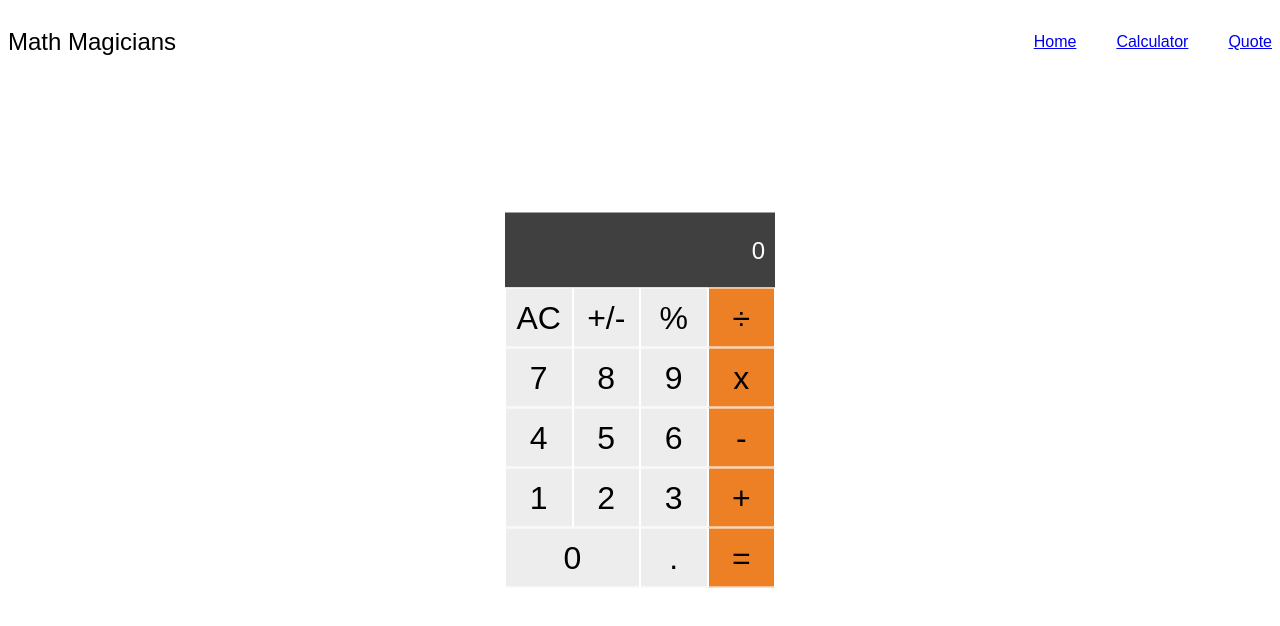
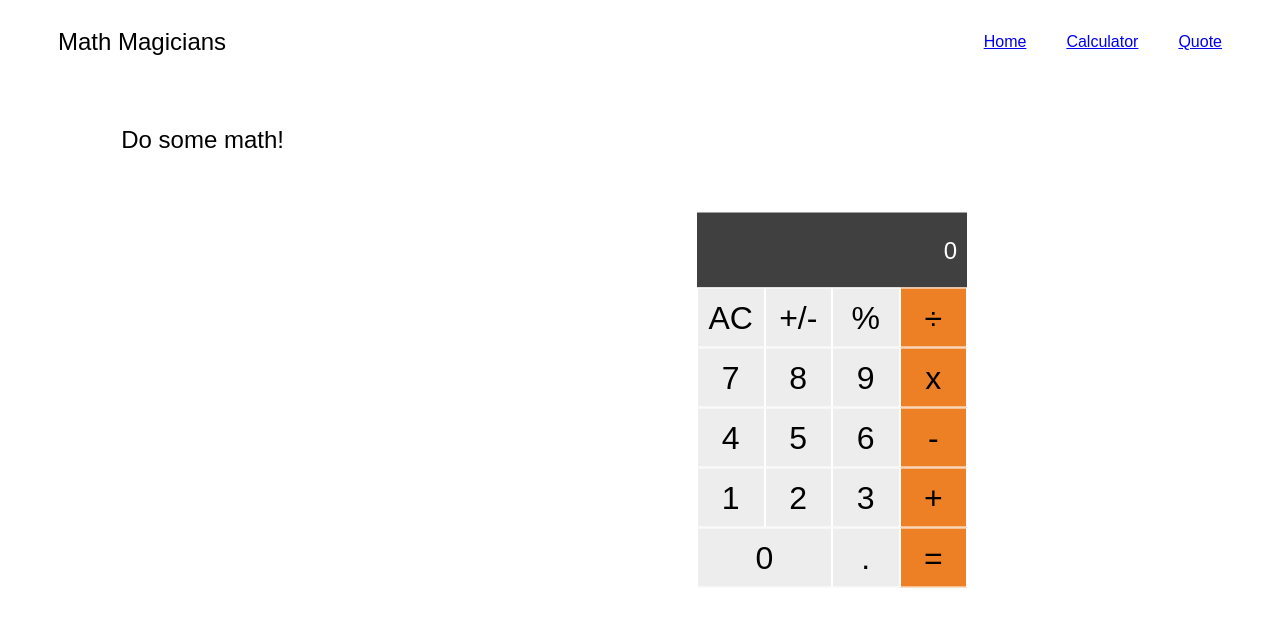
Before and after one commit to ridwanediallo/Math-magicians, a React (Create React App) app: page /calculator in a window 1280 px wide. Shown: the top 626 px of the page. Built offline with nearby package versions, Linux system fonts and the light colour scheme.

Commit message:
Add some style on navbar and calculculator component

```diff
--- a/src/components/Calculator.js
+++ b/src/components/Calculator.js
@@ -17,6 +17,8 @@ const Calculator = () => {
   const { total, next, operation } = calculator;
   return (
     <div className="container">
+      <h2>Do some math!</h2>
+      <div className="calculator">
         <div className="output">
           <div>{` ${total || ''} ${operation || ''} ${next || ''}`}</div>
         </div>
@@ -84,6 +86,7 @@ const Calculator = () => {
           </button>
         </div>
       </div>
+    </div>
   );
 };
 
--- a/src/components/Navbar.css
+++ b/src/components/Navbar.css
@@ -1,11 +1,19 @@
+.container {
+  display: flex;
+  max-width: 90%;
+  margin: 0 auto;
+}
+
 .nav {
   display: flex;
   justify-content: space-between;
   align-items: center;
+  margin-left: 50px;
 }
 
 .nav-links {
   list-style: none;
   display: flex;
   gap: 40px;
+  margin-right: 50px;
 }
--- a/src/components/calculator.css
+++ b/src/components/calculator.css
@@ -6,30 +6,30 @@
   font-weight: normal;
 }
 
+.container {
+  display: flex;
+  max-width: 90%;
+  margin: 0 auto;
+}
 
-.container {
+h2 {
+  margin: 50px 0 0 50px;
+}
+
+.calculator {
   top: 50%;
-  left: 50%;
+  left: 65%;
   position: absolute;
   transform: translate(-50%, -50%);
-  margin: 0 auto;
   width: 270px;
-  text-align: center;
+  /* text-align: center; */
+  /* align-self: left; */
 }
 
 .keypad {
   display: grid;
   grid-template-columns: repeat(4, 1fr);
   grid-auto-rows: minmax(60px, auto);
-}
-
-.calculator-grid {
-  display: grid;
-  justify-content: center;
-  align-content: center;
-  min-height: 100vh;
-  grid-template-columns: repeat(4, 100px);
-  grid-template-rows: minmax(120px, auto) repeat(5, 100px);
 }
 
 .keypad > button {
--- /dev/null
+++ b/src/components/general.module.css
@@ -0,0 +1,4 @@
+.container {
+    margin: 0 auto;
+    max-width: 90%;
+}
```
Lines whose indentation alone changed are shown as unchanged.
